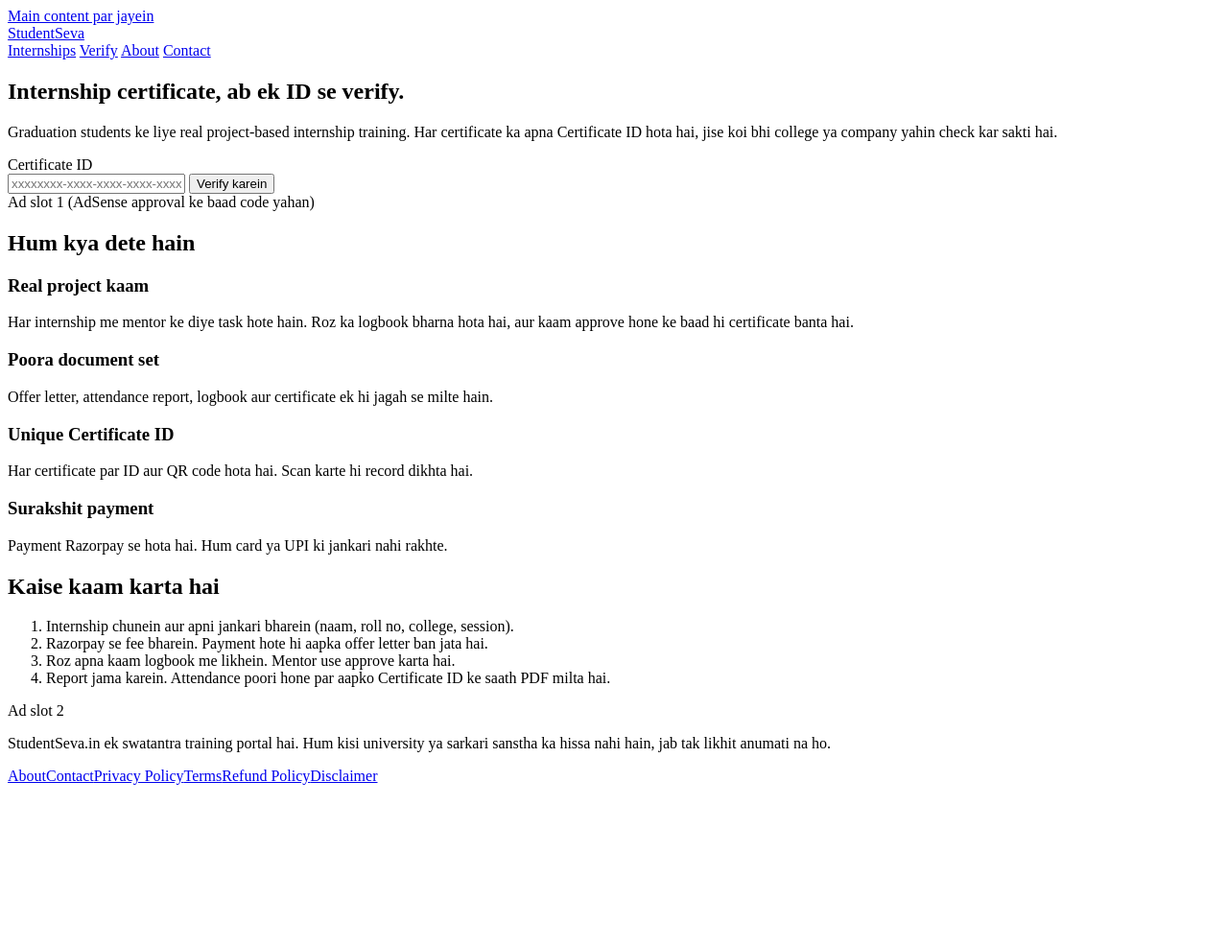
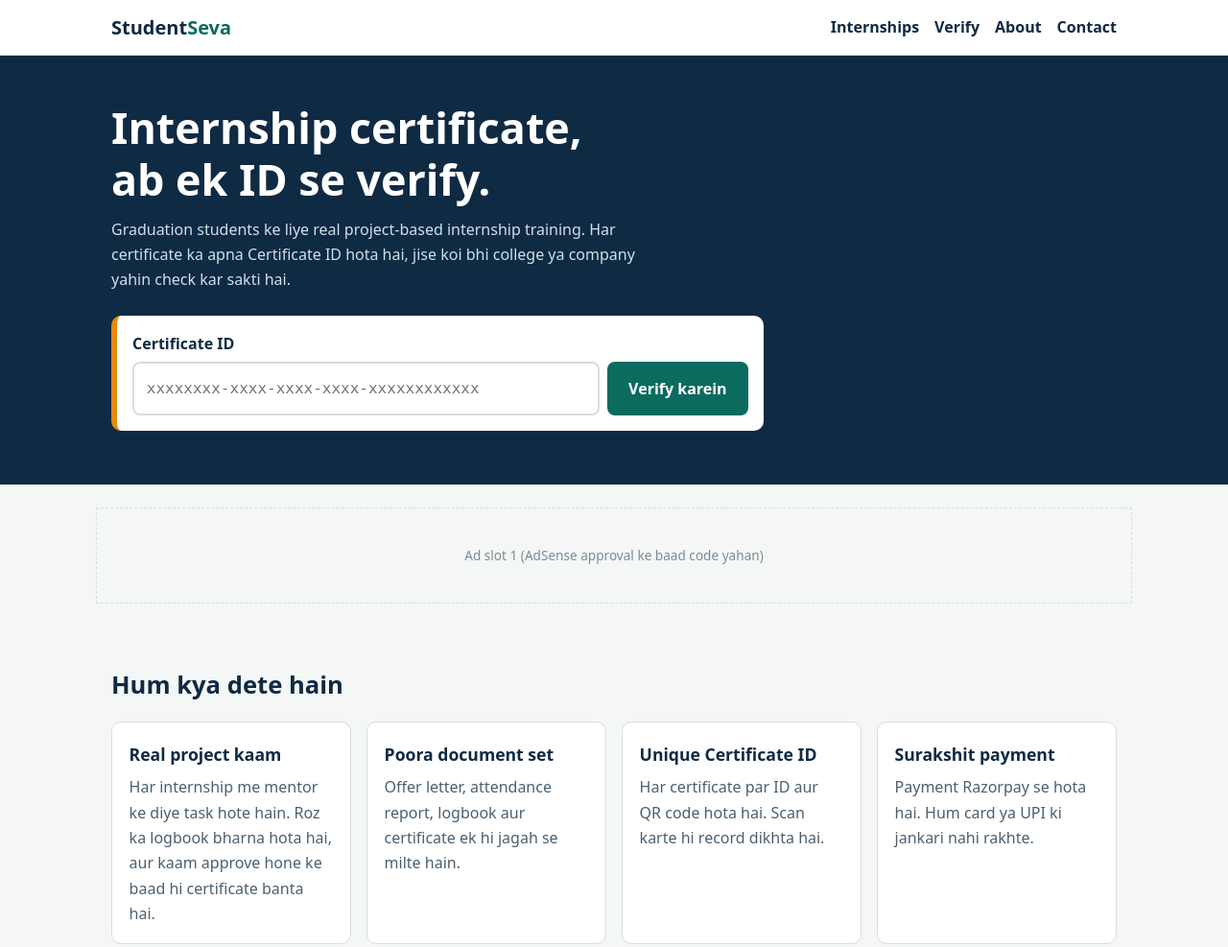
Before and after one commit to CHANDRAVEERMONITOR/studentseva, a plain HTML site: page index.html in a window 1280 px wide. Shown: the top 987 px of the page at 96% size. Before the commit the page ends 834 px from the top, so only its background shows below. Drawn offline with Linux system fonts and the light colour scheme; the site is published under a folder, as on GitHub Pages, so addresses that start at the root find nothing.

Commit message:
Fix asset paths and logo link in index.html
Updated links to remove leading slashes for local assets and corrected the logo link.

```diff
--- a/index.html
+++ b/index.html
@@ -11,9 +11,9 @@
 <meta property="og:description" content="Certificate ID se internship certificate turant verify karein.">
 <meta property="og:url" content="https://studentseva.in/">
 <meta property="og:type" content="website">
-<link rel="stylesheet" href="/assets/style.css">
-<script src="/assets/config.js"></script>
-<script src="/assets/verify.js" defer></script>
+<link rel="stylesheet" href="assets/style.css">
+<script src="assets/config.js"></script>
+<script src="assets/verify.js" defer></script>
 <script type="application/ld+json">
 {"@context":"https://schema.org","@type":"Organization","name":"StudentSeva","url":"https://studentseva.in/","description":"Internship training aur certificate verification portal for Bihar students.","areaServed":"Bihar, India"}
 </script>
@@ -22,7 +22,7 @@
 <a class="skip" href="#main">Main content par jayein</a>
 
 <header><div class="wrap">
-  <a class="logo" href="/">Student<span>Seva</span></a>
+  <a class="logo" href=" ">Student<span>Seva</span></a>
   <nav aria-label="Main">
     <a href="/internships.html">Internships</a>
     <a href="#verify">Verify</a>
```
